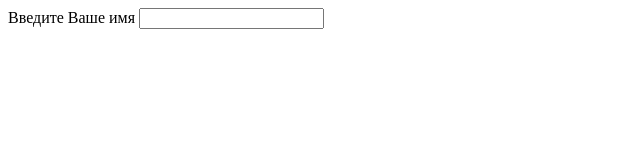
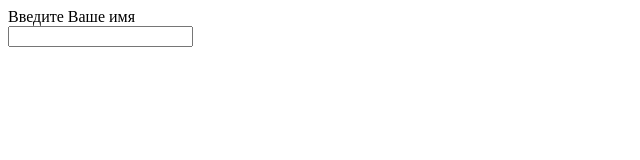
Before and after one commit to temaromanov/temaromanovv.github.io, a plain HTML site: page index.html in a window 1280 px wide. Shown: the whole page, without its empty margins (0-640 px from the left). Drawn offline with Linux system fonts and the light colour scheme.

Commit message:
Update index.html

```diff
--- a/index.html
+++ b/index.html
@@ -6,8 +6,8 @@
   </head>
   <body>
    <form>
-     <label for="input_text">Введите Ваше имя</label>
-     <input type="text" id="input_text">
+     <label for="input_text">Введите Ваше имя</label><br>
+     <input type="text" id="input_text" placegolder="Пиши сюда">
    </form>
   </body>
 </html>
```
